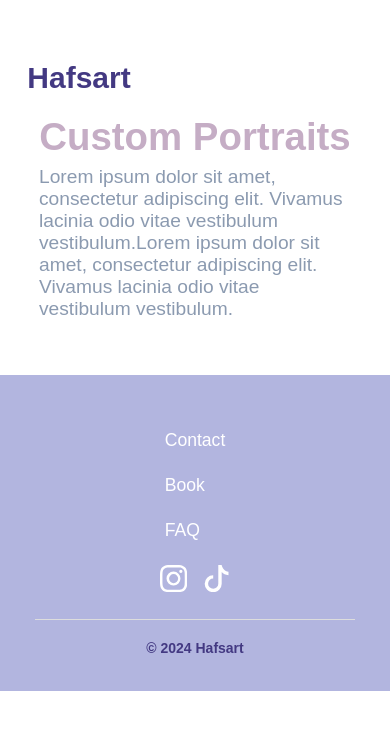
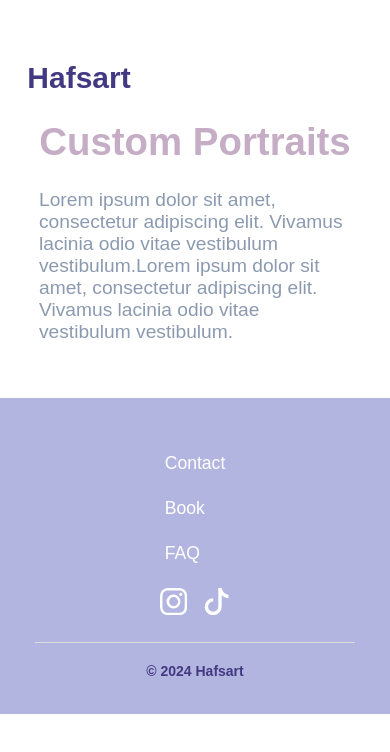
Before and after one commit to zeynepkaraa/Hafsart-Portfolio, a React (Vite) app: page /custom in a window 390 px wide. Shown: the top 752 px of the page. Built offline with nearby package versions, Linux system fonts and the light colour scheme; a web font is replaced by a local one.

Commit message:
made the eventPage responsive

```diff
--- a/src/components/Pages/EventPage/EventPage.module.css
+++ b/src/components/Pages/EventPage/EventPage.module.css
@@ -37,8 +37,14 @@
 
 
     .title{
+        margin:25px 0;
         font-size: 2.4rem;
+    }
+    .description{
+        margin-bottom: 15px;
     }
 
 
+
+
 }
```
